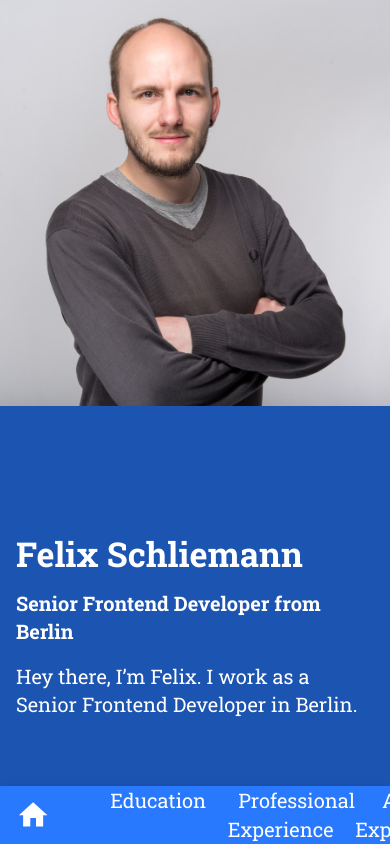
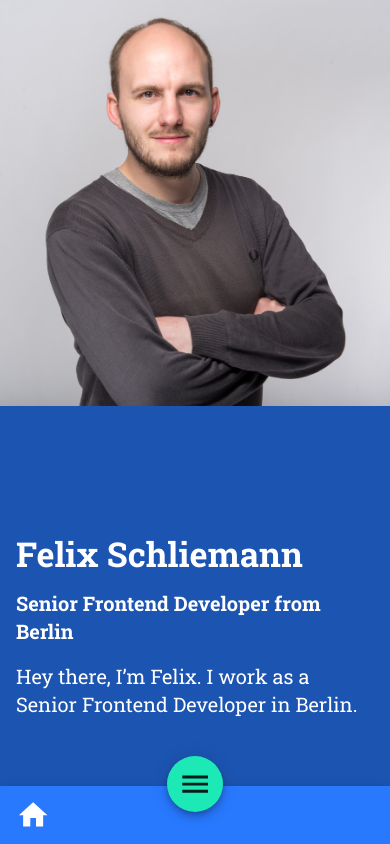
Before and after one commit to eisbr11/cv, a Next.js app: page / in a window 390 px wide. Built offline with nearby package versions, Linux system fonts and the light colour scheme.

Commit message:
feat: Navigation adjusted for mobile

```diff
--- a/components/Navigation/Navigation.component.tsx
+++ b/components/Navigation/Navigation.component.tsx
@@ -1,35 +1,46 @@
 import React from 'react';
 import Link from 'next/link';
-import { AppBar, IconButton, Toolbar } from '@material-ui/core';
+import {
+  AppBar,
+  IconButton,
+  Toolbar,
+  Fab,
+} from '@material-ui/core';
 import HomeIcon from '@material-ui/icons/Home';
+import MenuIcon from '@material-ui/icons/Menu';
 
 import useStyles from './Navigation.styles';
 
 const navigation = [
   {
     name: 'Education',
-    link: 'education',
+    link: '/education',
   },
   {
     name: 'Professional Experience',
-    link: 'experience',
+    link: '/experience',
   },
   {
     name: 'Area of Expertise',
-    link: 'expertise',
+    link: '/expertise',
   },
   {
     name: 'Private Stuff',
-    link: 'private-stuff',
+    link: '/private-stuff',
   },
   {
     name: 'Contact',
-    link: 'contact',
+    link: '/contact',
   },
 ];
 
 const Navigation = () => {
   const classes = useStyles();
+  const [navOpen, setNavOpen] = React.useState(false);
+
+  const handleClick = () => {
+    setNavOpen(!navOpen);
+  };
 
   return (
     <AppBar className={classes.appbar} position="fixed">
@@ -39,8 +50,11 @@ const Navigation = () => {
             <HomeIcon />
           </IconButton>
         </Link>
+        <Fab onClick={handleClick} color="secondary" aria-label="add" className={classes.fabButton}>
+          <MenuIcon />
+        </Fab>
 
-        <ul className={classes.navlist}>
+        <ul className={`${classes.navlist} ${navOpen ? classes.navListOpen : ''}`}>
           {navigation.map((navItem) => (
             <li key={navItem.name}>
               <Link href={navItem.link}>
--- a/components/Navigation/Navigation.styles.ts
+++ b/components/Navigation/Navigation.styles.ts
@@ -10,6 +10,11 @@ const useStyles = makeStyles((theme) => ({
   },
   link: {
     padding: theme.spacing(2),
+    display: 'inline-block',
+
+    [theme.breakpoints.down('sm')]: {
+      padding: theme.spacing(2, 2),
+    },
   },
   navlist: {
     listStyle: 'none',
@@ -19,6 +24,37 @@ const useStyles = makeStyles((theme) => ({
     padding: 0,
     display: 'flex',
     flexDirection: 'row',
+
+    [theme.breakpoints.down('sm')]: {
+      display: 'none',
+      position: 'absolute',
+      flexDirection: 'column',
+      bottom: 0,
+      top: 'auto',
+      background: theme.palette.primary.main,
+      left: '50%',
+      transform: 'translateX(-50%)',
+      height: '100vh',
+      width: '100vw',
+      justifyContent: 'center',
+      padding: theme.spacing(0, 0, 12),
+    },
+  },
+  navListOpen: {
+    [theme.breakpoints.down('sm')]: {
+      display: 'flex',
+    },
+  },
+  fabButton: {
+    position: 'absolute',
+    zIndex: 1,
+    top: -30,
+    left: 0,
+    right: 0,
+    margin: '0 auto',
+    [theme.breakpoints.up('md')]: {
+      display: 'none',
+    },
   },
   container: {
     width: '100%',
```
